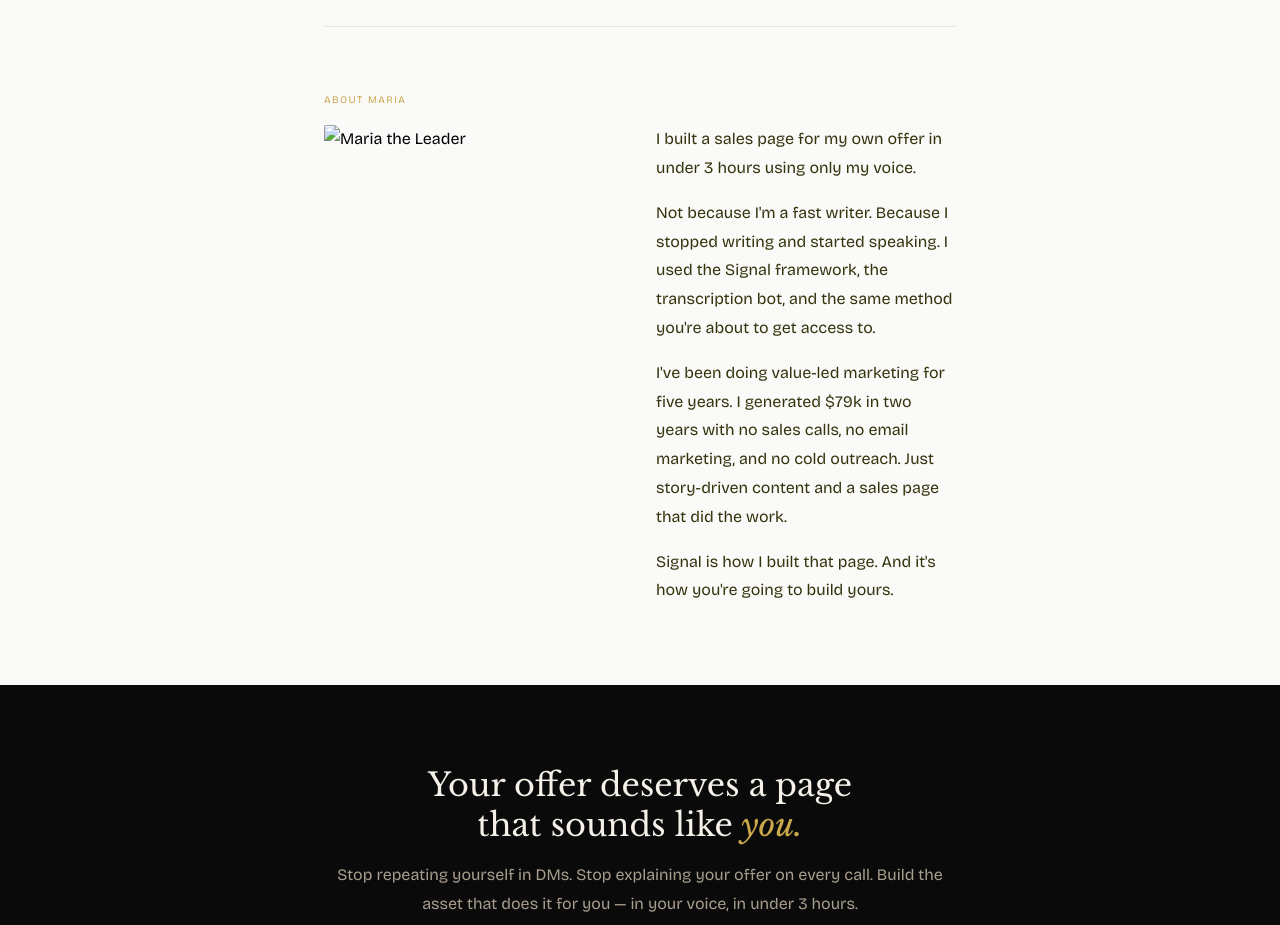
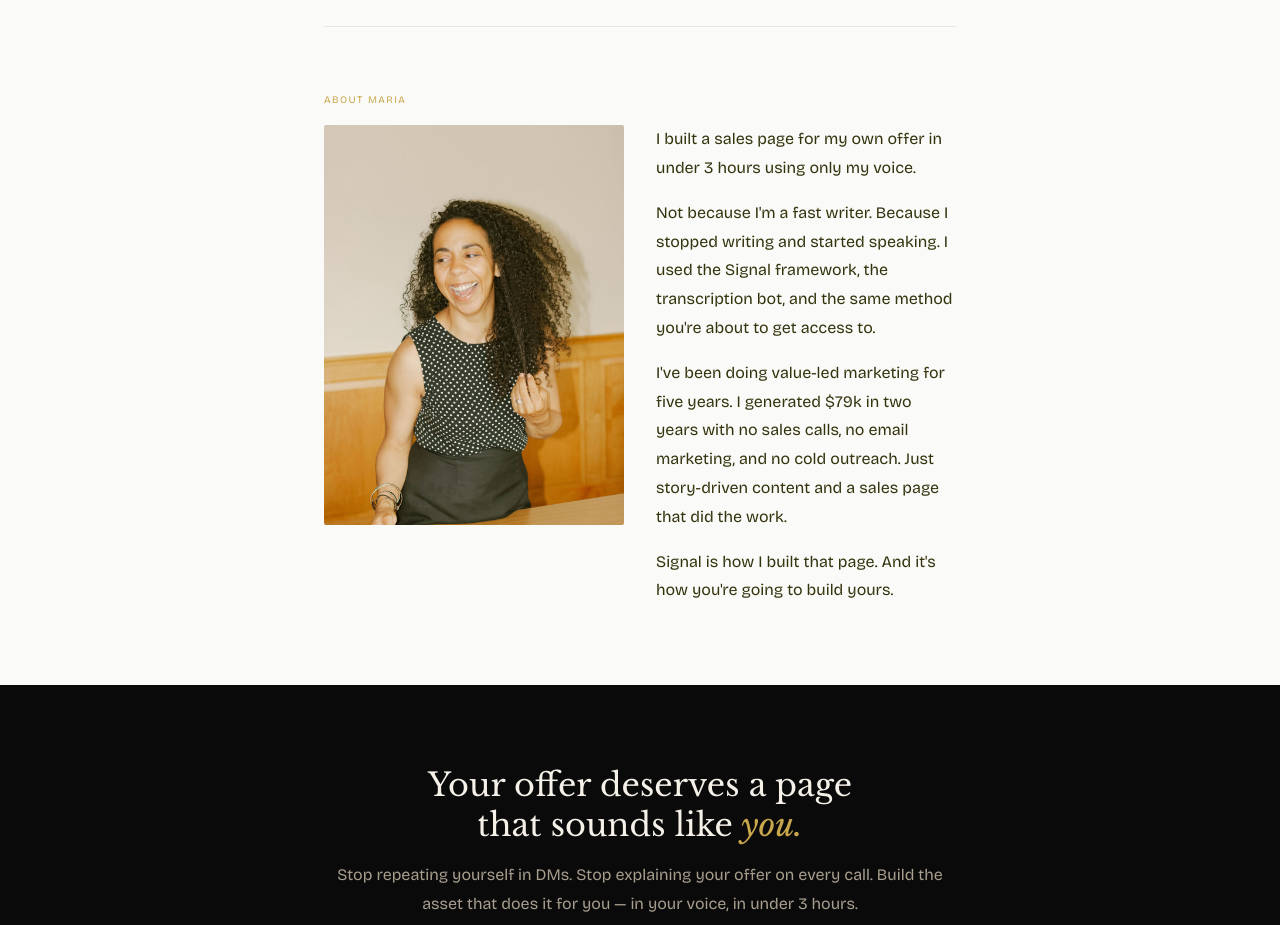
Before and after one commit to mariatheleader/signal, a plain HTML site: page index.html in a window 1280 px wide. Shown: the part 7740-8665 px from the top of the page. Drawn offline with nearby package versions, Linux system fonts and the light colour scheme.

Commit message:
Fix image source for Maria's photo in index.html

```diff
--- a/index.html
+++ b/index.html
@@ -313,7 +313,7 @@ blockquote p{font-family:'Libre Baskerville',serif;font-size:18px;font-style:ita
 
   <div class="section">
     <p class="eyebrow">About Maria</p>
-    <div style="display:grid;grid-template-columns:1fr 1fr;gap:32px;align-items:start;margin-bottom:40px;"><img src="maria laugh.jpg" alt="Maria the Leader" style="width:100%;height:400px;object-fit:cover;object-position:top;border-radius:2px;"><div>
+    <div style="display:grid;grid-template-columns:1fr 1fr;gap:32px;align-items:start;margin-bottom:40px;"><img src="maria-laugh.jpg" alt="Maria the Leader" style="width:100%;height:400px;object-fit:cover;object-position:top;border-radius:2px;"><div>
       <p class="lead">I built a sales page for my own offer in under 3 hours using only my voice.</p>
       <p>Not because I'm a fast writer. Because I stopped writing and started speaking. I used the Signal framework, the transcription bot, and the same method you're about to get access to.</p>
       <p>I've been doing value-led marketing for five years. I generated $79k in two years with no sales calls, no email marketing, and no cold outreach. Just story-driven content and a sales page that did the work.</p>
```
